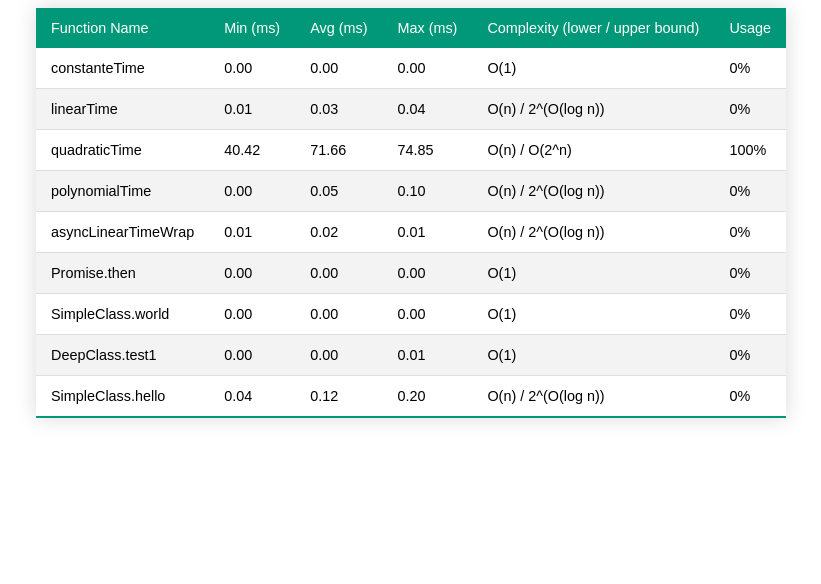
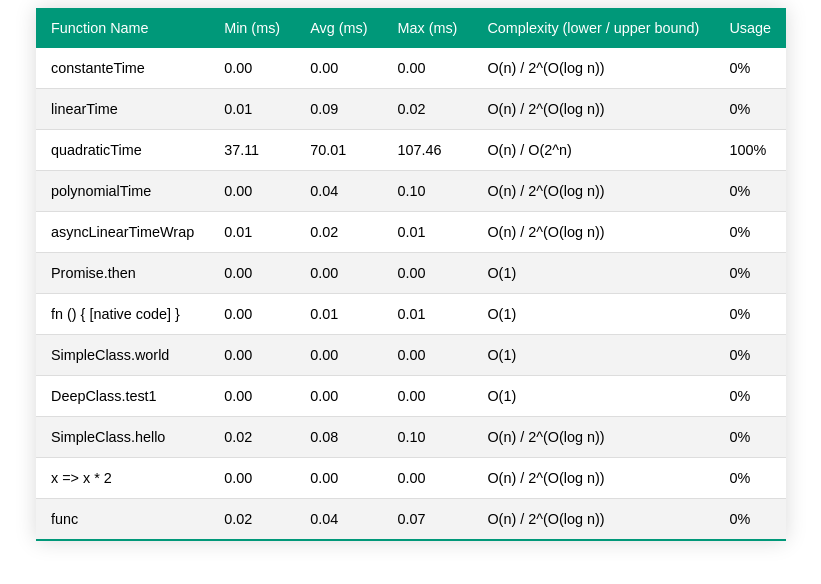
Before and after one commit to fsvieira/perfmetrics, a plain HTML site: page docs/index.html in a window 1280 px wide. Shown: the whole page, without its empty margins (229-1050 px from the left). Drawn offline with Linux system fonts and the light colour scheme.

Commit message:
update docs with last example stats

```diff
--- a/docs/index.html
+++ b/docs/index.html
@@ -54,26 +54,26 @@
 <td>0.00</td>
 <td>0.00</td>
 <td>0.00</td>
-<td>O(1)</td>
+<td>O(n) / 2^(O(log n))</td>
 <td>0%</td>
 </tr>
 <tr><td>linearTime</td>
 <td>0.01</td>
-<td>0.03</td>
-<td>0.04</td>
+<td>0.09</td>
+<td>0.02</td>
 <td>O(n) / 2^(O(log n))</td>
 <td>0%</td>
 </tr>
 <tr><td>quadraticTime</td>
-<td>40.42</td>
-<td>71.66</td>
-<td>74.85</td>
+<td>37.11</td>
+<td>70.01</td>
+<td>107.46</td>
 <td>O(n) / O(2^n)</td>
 <td>100%</td>
 </tr>
 <tr><td>polynomialTime</td>
 <td>0.00</td>
-<td>0.05</td>
+<td>0.04</td>
 <td>0.10</td>
 <td>O(n) / 2^(O(log n))</td>
 <td>0%</td>
@@ -92,6 +92,13 @@
 <td>O(1)</td>
 <td>0%</td>
 </tr>
+<tr><td>fn () { [native code] }</td>
+<td>0.00</td>
+<td>0.01</td>
+<td>0.01</td>
+<td>O(1)</td>
+<td>0%</td>
+</tr>
 <tr><td>SimpleClass.world</td>
 <td>0.00</td>
 <td>0.00</td>
@@ -102,14 +109,28 @@
 <tr><td>DeepClass.test1</td>
 <td>0.00</td>
 <td>0.00</td>
-<td>0.01</td>
+<td>0.00</td>
 <td>O(1)</td>
 <td>0%</td>
 </tr>
 <tr><td>SimpleClass.hello</td>
+<td>0.02</td>
+<td>0.08</td>
+<td>0.10</td>
+<td>O(n) / 2^(O(log n))</td>
+<td>0%</td>
+</tr>
+<tr><td>x => x * 2</td>
+<td>0.00</td>
+<td>0.00</td>
+<td>0.00</td>
+<td>O(n) / 2^(O(log n))</td>
+<td>0%</td>
+</tr>
+<tr><td>func</td>
+<td>0.02</td>
 <td>0.04</td>
-<td>0.12</td>
-<td>0.20</td>
+<td>0.07</td>
 <td>O(n) / 2^(O(log n))</td>
 <td>0%</td>
 </tr>
```
